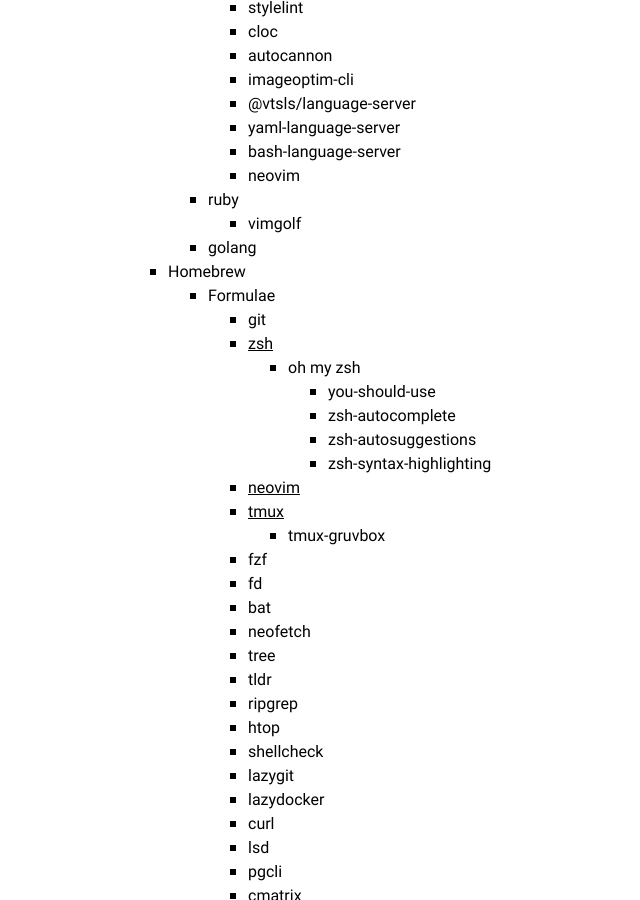
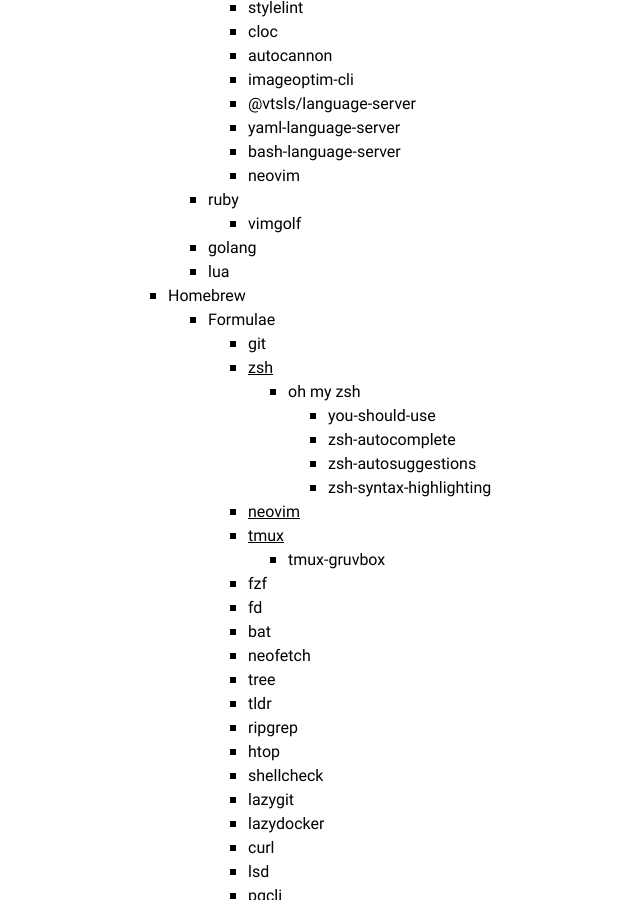
Before and after one commit to amalumian/www.malumian.dev, a Jekyll site: the page built from setup.html, in a window 1280 px wide and 900 px high, scrolled down 5737 px. Shown: the whole window, without its empty margins (182-822 px from the left). Built offline with Jekyll 4.4.1, drawn with Linux system fonts in a browser that asks for light colours.

Commit message:
Update setup.html

```diff
--- a/setup.html
+++ b/setup.html
@@ -354,6 +354,7 @@
           </ul>
         </li>
         <li>golang</li>
+        <li>lua</li>
       </ul>
     </li>
     <li>
```
